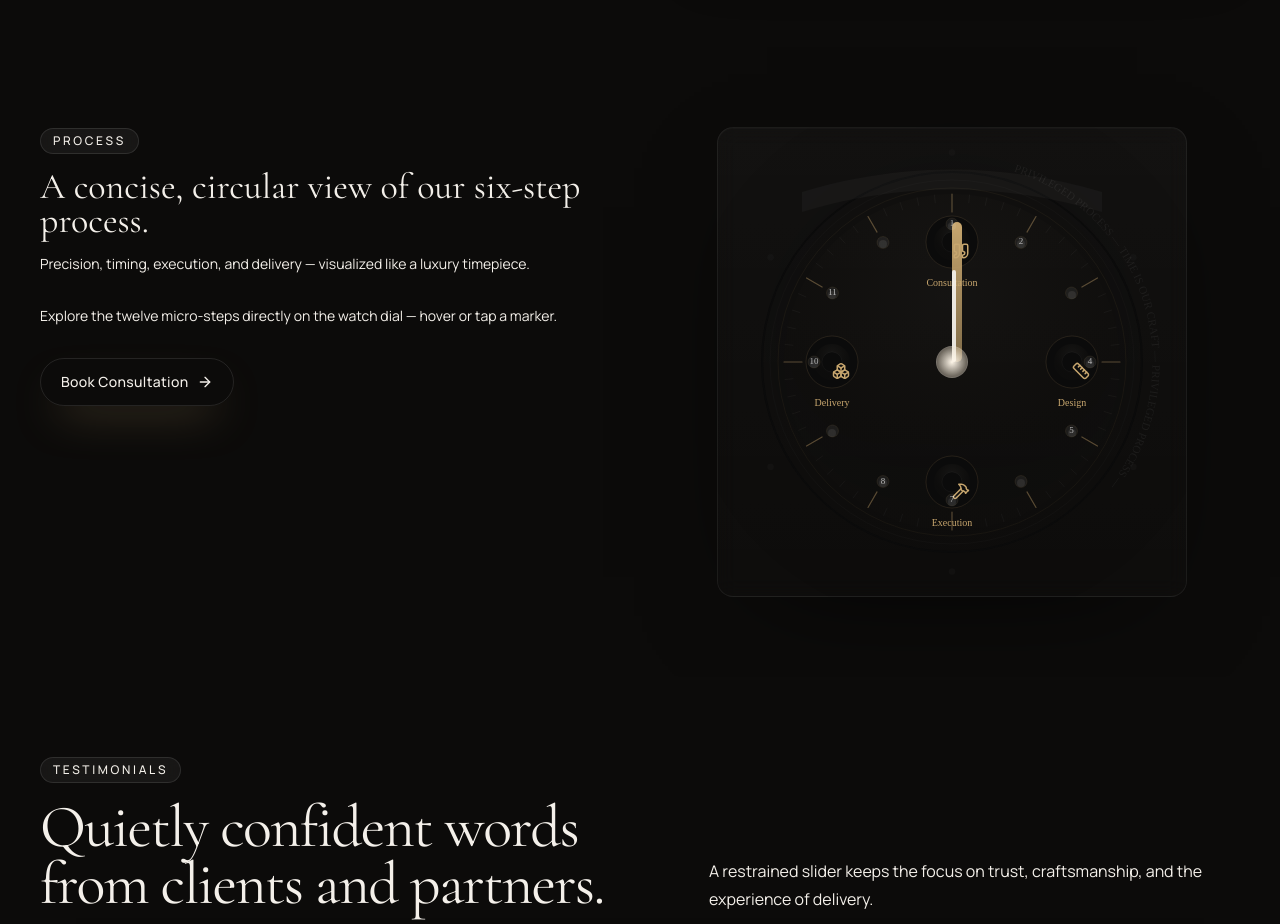
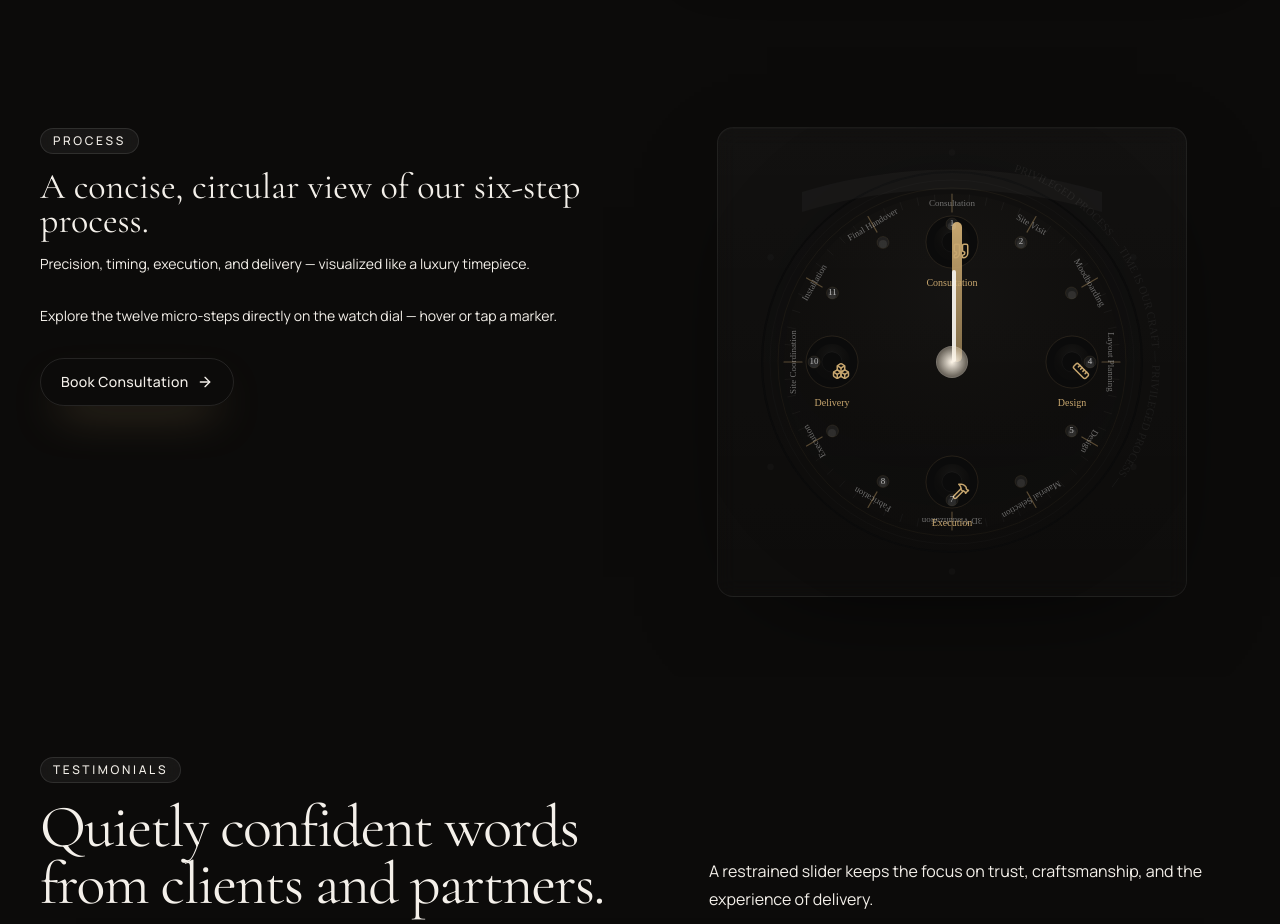
Before and after one commit to Nthg111/interiotr, a Next.js app: page / in a window 1280 px wide. Shown: the part 4180-5104 px from the top of the page. Built offline with nearby package versions, Linux system fonts and the light colour scheme.

Commit message:
add major steps and details to LuxuryProcessWatch component

```diff
--- a/src/components/luxury-process-watch.tsx
+++ b/src/components/luxury-process-watch.tsx
@@ -35,6 +35,14 @@ export default function LuxuryProcessWatch({ onOpen, activeMicro, onMicroHover }
   const [active, setActive] = useState<number | null>(null);
 
   const allSteps = useMemo(() => MICRO_STEPS, []);
+  const [activeMajor, setActiveMajor] = useState<number | null>(null);
+
+  const majorInfo = [
+    { title: 'Consultation', detail: 'We start with you — understanding needs, preferences, and the essence of your space.' },
+    { title: 'Design', detail: 'Concept exploration, space planning and 3D visualisation.' },
+    { title: 'Execution', detail: 'Site execution, coordination and quality control.' },
+    { title: 'Delivery', detail: 'Final handover, styling, and walkthrough.' },
+  ];
 
   useEffect(() => {
     if (prefersReduced) return;
@@ -87,7 +95,7 @@ export default function LuxuryProcessWatch({ onOpen, activeMicro, onMicroHover }
   }, [activeMicro]);
 
   return (
-    <div ref={containerRef} className="w-full flex items-center justify-center">
+    <div ref={containerRef} className="w-full flex items-center justify-center" style={{ fontFamily: "Cinzel, 'Playfair Display', Georgia, serif" }}>
       <div className="process-frame p-6 relative max-w-[640px] mx-auto">
         <div className="absolute inset-0 -z-10 flex items-center justify-center">
           <div className="w-[420px] h-[420px] rounded-full bg-gradient-to-b from-black/40 to-black/20 opacity-30 blur-[40px]" />
@@ -134,7 +142,7 @@ export default function LuxuryProcessWatch({ onOpen, activeMicro, onMicroHover }
                 const y = 210 + Math.sin(a) * r;
                 const label = idx === 0 ? 'Consultation' : idx === 1 ? 'Design' : idx === 2 ? 'Execution' : 'Delivery';
                 return (
-                  <g key={pos} className="lux-major" transform={`translate(${x},${y})`}>
+                  <g key={pos} className="lux-major" transform={`translate(${x},${y})`} onClick={() => { setActiveMajor(idx); const angle=(pos/12)*360; gsap.to(mainHandRef.current,{rotate:angle-90,duration:0.5,ease:'power3.out'}); }}>
                     <g className="lux-major-badge">
                       <circle cx={0} cy={0} r={26} fill="#0b0b0b" stroke="#c7a66e22" strokeWidth={1} />
                       <circle cx={0} cy={0} r={18} fill="url(#goldGrad)" opacity={0.06} />
@@ -183,6 +191,20 @@ export default function LuxuryProcessWatch({ onOpen, activeMicro, onMicroHover }
                 );
               })}
 
+              {/* inner ring labels (replace numbers) */}
+              {allSteps.map((m, i) => {
+                const a = (i / allSteps.length) * Math.PI * 2 - Math.PI / 2;
+                const r = 156; // slightly larger radius for the label ring
+                const x = 210 + Math.cos(a) * r;
+                const y = 210 + Math.sin(a) * r;
+                const angleDeg = (a * 180) / Math.PI + 90;
+                return (
+                  <text key={`label-${i}`} x={x} y={y} fontSize={9} fontFamily="serif" fill="#ffffff66" textAnchor="middle" transform={`rotate(${angleDeg}, ${x}, ${y})`}>
+                    {m}
+                  </text>
+                );
+              })}
+
               {/* glass reflection path */}
               <g>
                 <path d="M60,40 C160,10 260,10 360,40 L360,60 C260,30 160,30 60,60 Z" fill="rgba(255,255,255,0.03)" />
@@ -193,6 +215,19 @@ export default function LuxuryProcessWatch({ onOpen, activeMicro, onMicroHover }
               <div ref={mainHandRef as any} className="origin-bottom absolute h-[140px] w-[10px] rounded-[8px] bg-gradient-to-b from-[#c7a66e] to-[#c7a66e]/60 shadow-[0_40px_80px_-40px_rgba(199,166,110,0.25)]" style={{ bottom: '50%', left: '50%', transformOrigin: '50% 100%' }} />
               <div ref={thinHandRef as any} className="origin-bottom absolute h-[92px] w-[4px] rounded-[4px] bg-white/90 opacity-90" style={{ bottom: '50%', left: '50%', transformOrigin: '50% 100%' }} />
               <div ref={centerRef as any} className="absolute h-8 w-8 rounded-full bg-[radial-gradient(circle,#fff7ea,rgba(199,166,110,0.12))] border border-white/8" style={{ left: '50%', top: '50%', transform: 'translate(-50%, -50%)' }} />
+              {/* center detail circle: show active major info here */}
+              <div className="absolute left-1/2 top-1/2 -translate-x-1/2 -translate-y-1/2 pointer-events-none">
+                <div className="w-[220px] h-[120px] flex items-center justify-center">
+                  {activeMajor !== null ? (
+                    <motion.div initial={{ opacity: 0, y: 6 }} animate={{ opacity: 1, y: 0 }} className="pointer-events-none text-center">
+                      <p className="text-sm text-[color:var(--muted)]">{majorInfo[activeMajor].title}</p>
+                      <p className="mt-2 text-xs text-[color:var(--muted)] max-w-[220px]">{majorInfo[activeMajor].detail}</p>
+                    </motion.div>
+                  ) : (
+                    <div className="w-full h-full" />
+                  )}
+                </div>
+              </div>
             </div>
           </div>
 
```
